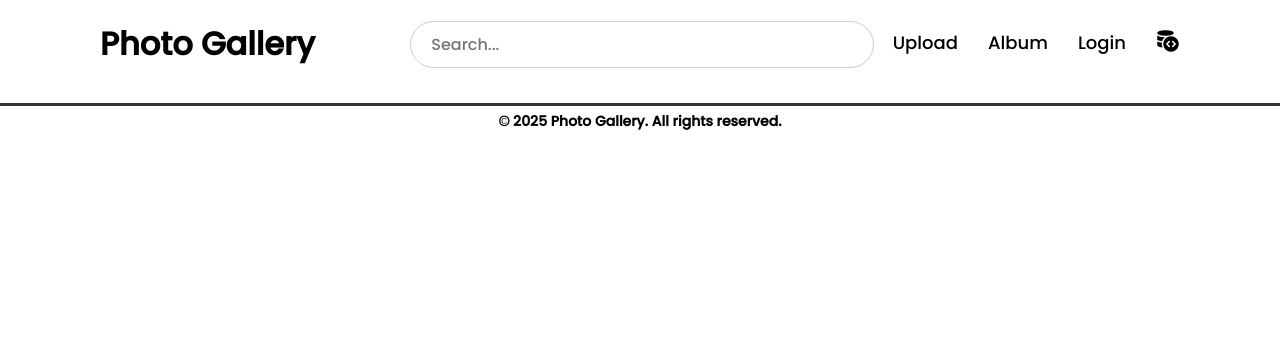
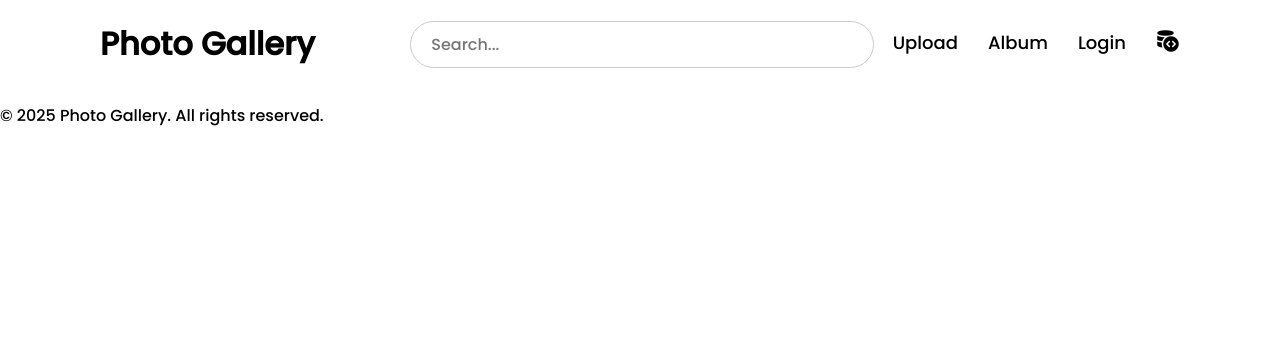
Before and after one commit to MikoMonb/galeri-php, a PHP site: page /dashboard.php in a window 1280 px wide. Shown: the top 348 px of the page. Run offline with PHP 8.4, Linux system fonts and the light colour scheme; data that the repository does not hold is empty.

Commit message:
footer deleted

```diff
--- a/css/style.css
+++ b/css/style.css
@@ -674,17 +674,3 @@ body {
 .add-album-link {
     padding-top: 20px;
 }
-
-.footer {
-    background-color: transparent;
-    color: #black;
-    text-align: center;
-    padding: 10px 0;
-    position: relative;
-    bottom: 0;
-    width: 100%;
-    font-size: 14px;
-    font-weight: bold;
-    padding: 5px;
-    border-top: 3px solid #333;
-}
```
